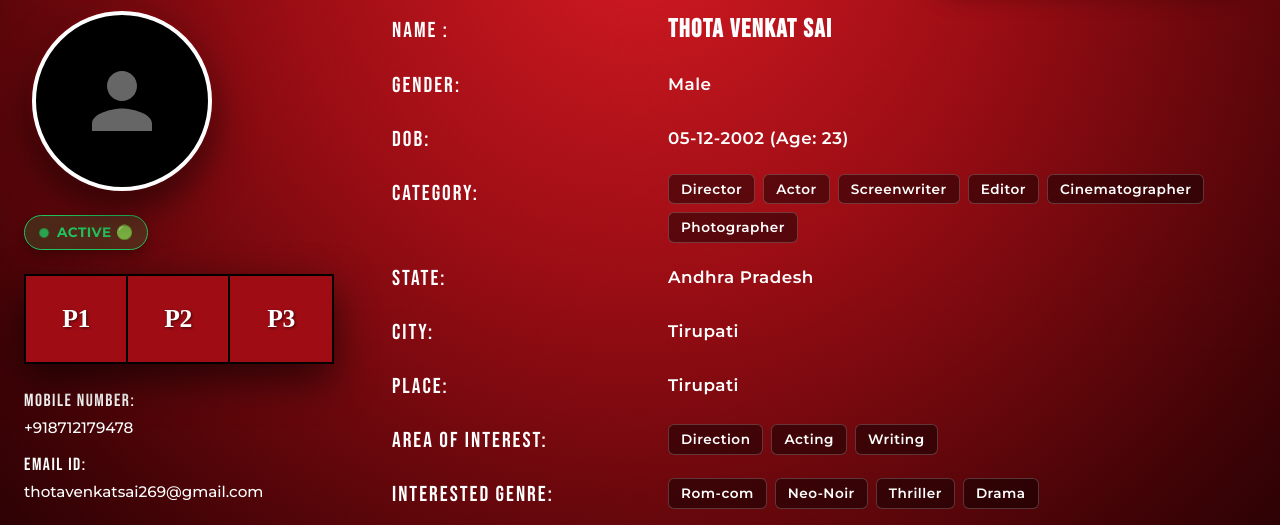
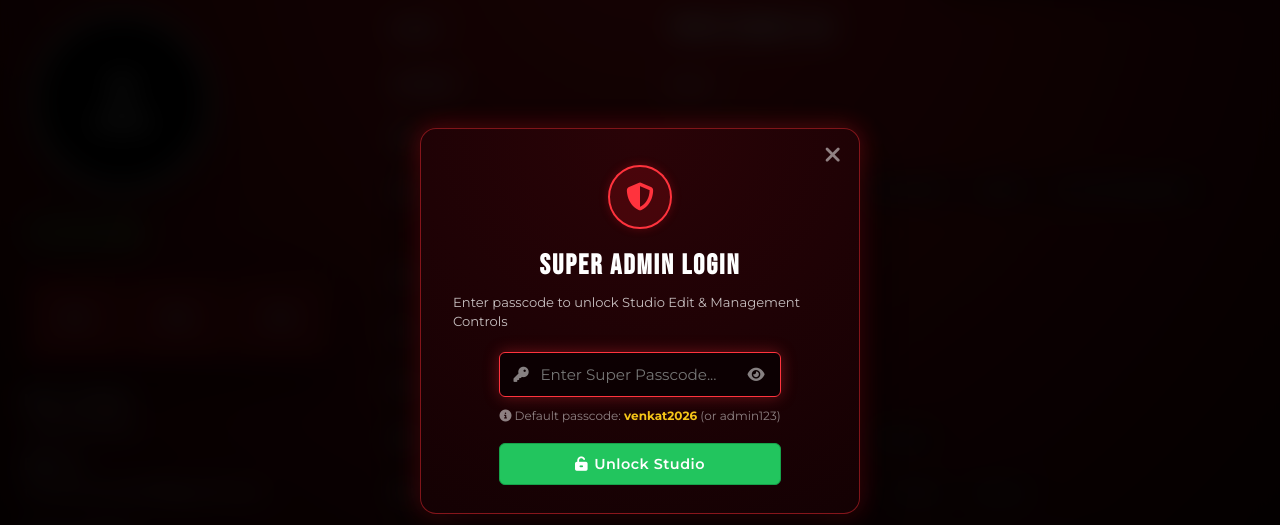
Before and after one commit to Venkatsai20032/My_Filmography, a website built with Vite: page index.html in a window 1280 px wide. Both pictures are taken after a click on the button "Super Admin Login". Shown: the part 79-604 px from the top of the page. Built offline with nearby package versions, Linux system fonts and the light colour scheme.

Commit message:
fix: resolve lock modal trigger, remove duplicate declaration, ensure smooth login and image upload

```diff
--- a/css/style.css
+++ b/css/style.css
@@ -306,8 +306,24 @@ body::before {
   display: flex;
   flex-direction: column;
   align-items: center;
-  text-align: center;
   animation: modalPop 0.25s cubic-bezier(0.16, 1, 0.3, 1);
+}
+
+.super-login-card .modal-close-btn {
+  position: absolute;
+  top: 14px;
+  right: 18px;
+  color: var(--text-muted);
+  font-size: 1.4rem;
+  background: none;
+  border: none;
+  cursor: pointer;
+  transition: var(--transition);
+}
+
+.super-login-card .modal-close-btn:hover {
+  color: #ff333d;
+  transform: scale(1.15);
 }
 
 @keyframes modalPop {
@@ -1543,21 +1559,22 @@ body::before {
 .cinema-modal-backdrop {
   position: fixed;
   inset: 0;
-  background: rgba(0, 0, 0, 0.88);
-  backdrop-filter: blur(12px);
-  z-index: 2000;
-  display: flex;
+  background: rgba(0, 0, 0, 0.9);
+  backdrop-filter: blur(14px);
+  z-index: 99999;
+  display: none;
   align-items: center;
   justify-content: center;
   padding: 20px;
   opacity: 0;
   pointer-events: none;
-  transition: var(--transition);
+  transition: opacity 0.25s ease;
 }
 
 .cinema-modal-backdrop.open {
-  opacity: 1;
-  pointer-events: auto;
+  display: flex !important;
+  opacity: 1 !important;
+  pointer-events: auto !important;
 }
 
 .cinema-modal-box {
--- a/index.html
+++ b/index.html
@@ -464,7 +464,7 @@
   <!-- ==========================================================================
        SUPER ADMIN LOGIN MODAL
        ========================================================================== -->
-  <div class="cinema-modal-backdrop" id="superLoginModal" style="display:none;">
+  <div class="cinema-modal-backdrop" id="superLoginModal">
     <div class="super-login-card">
       <button type="button" class="modal-close-btn" id="btnCloseSuperLogin" aria-label="Close Login">
         <i class="fa-solid fa-xmark"></i>
--- a/js/app.js
+++ b/js/app.js
@@ -1098,30 +1098,49 @@ document.addEventListener("DOMContentLoaded", async () => {
 
     function openSuperLoginModal() {
       if (superLoginModal) {
+        superLoginModal.classList.add("open");
         superLoginModal.style.display = "flex";
+        superLoginModal.style.opacity = "1";
+        superLoginModal.style.pointerEvents = "auto";
         if (loginErrorMsg) loginErrorMsg.style.display = "none";
         if (superPasscodeInput) {
           superPasscodeInput.value = "";
-          setTimeout(() => superPasscodeInput.focus(), 100);
+          setTimeout(() => superPasscodeInput.focus(), 150);
         }
       }
     }
 
     function closeSuperLoginModal() {
       if (superLoginModal) {
+        superLoginModal.classList.remove("open");
         superLoginModal.style.display = "none";
-      }
+        superLoginModal.style.opacity = "0";
+        superLoginModal.style.pointerEvents = "none";
+      }
+    }
+
+    function handleTriggerSuperLogin() {
+      if (isSuperAdmin) {
+        if (confirm("You are currently logged in as Super Admin. Do you want to logout and lock the portfolio?")) {
+          logoutSuperAdmin();
+        }
+        return;
+      }
+      openSuperLoginModal();
     }
 
     if (btnSuperLoginTrigger) {
-      btnSuperLoginTrigger.addEventListener("click", () => {
-        if (isSuperAdmin) {
-          if (confirm("You are currently logged in as Super Admin. Do you want to logout and lock the portfolio?")) {
-            logoutSuperAdmin();
-          }
-          return;
-        }
-        openSuperLoginModal();
+      btnSuperLoginTrigger.addEventListener("click", (e) => {
+        e.stopPropagation();
+        handleTriggerSuperLogin();
+      });
+    }
+
+    const headerRightBadge = document.querySelector(".header-right-title");
+    if (headerRightBadge) {
+      headerRightBadge.style.cursor = "pointer";
+      headerRightBadge.addEventListener("click", () => {
+        handleTriggerSuperLogin();
       });
     }
 
```
